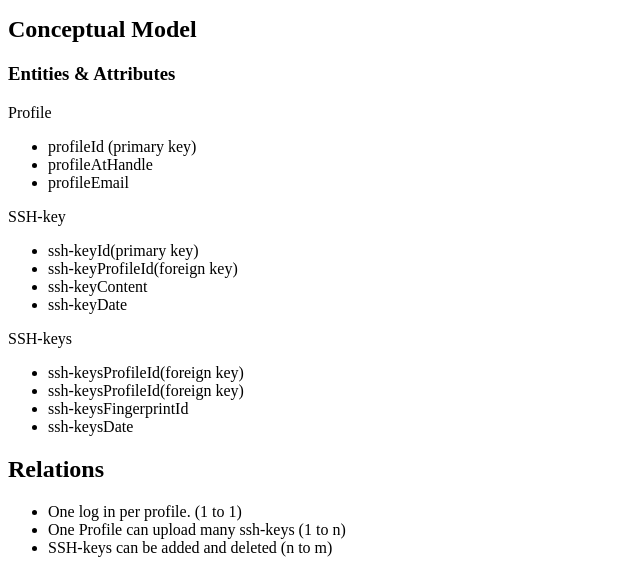
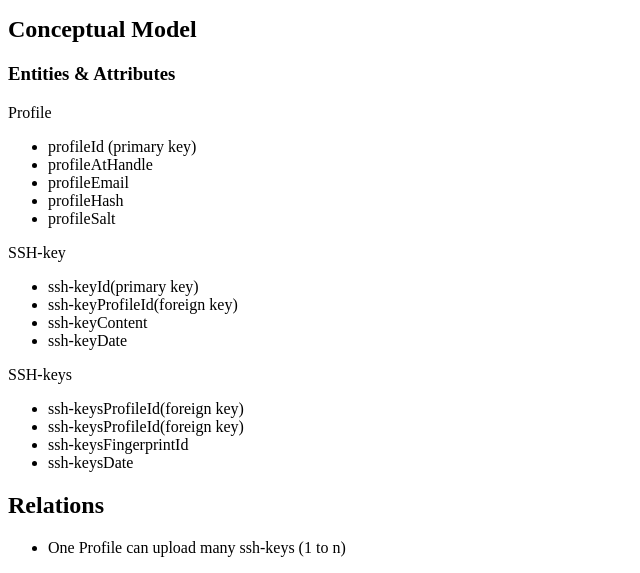
Before and after one commit to ValeMeza/bootcamp-coders-ssh-key-editor, a PHP site: page / in a window 1280 px wide. Shown: the part 534-1107 px from the top of the page, without its empty margins (0-640 px from the left). Run offline with PHP 8.4, Linux system fonts and the light colour scheme.

Commit message:
Added MySQL as well as <profileHash and profileSalt

```diff
--- a/index.php
+++ b/index.php
@@ -36,6 +36,8 @@
         <li>profileId (primary key)</li>
         <li>profileAtHandle</li>
         <li>profileEmail</li>
+        <li>profileHash</li>
+        <li>profileSalt</li>
     </ul>
     SSH-key
     <ul>
@@ -53,9 +55,7 @@
     </ul>
     <h2>Relations</h2>
     <ul>
-        <li>One log in per profile. (1 to 1) </li>
         <li>One Profile can upload many ssh-keys (1 to n)</li>
-        <li>SSH-keys can be added and deleted (n to m)</li>
     </ul>
         </main>
     </body>
```
